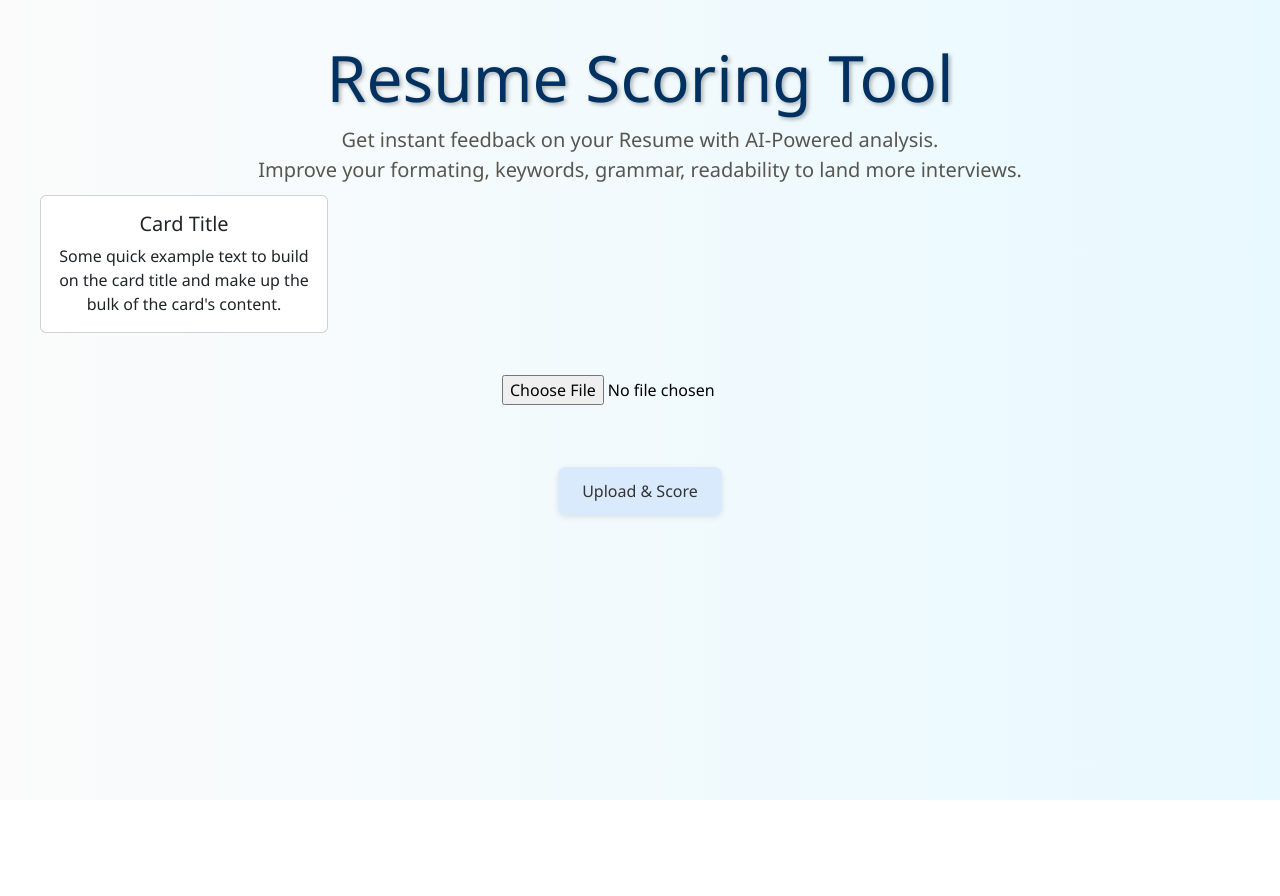
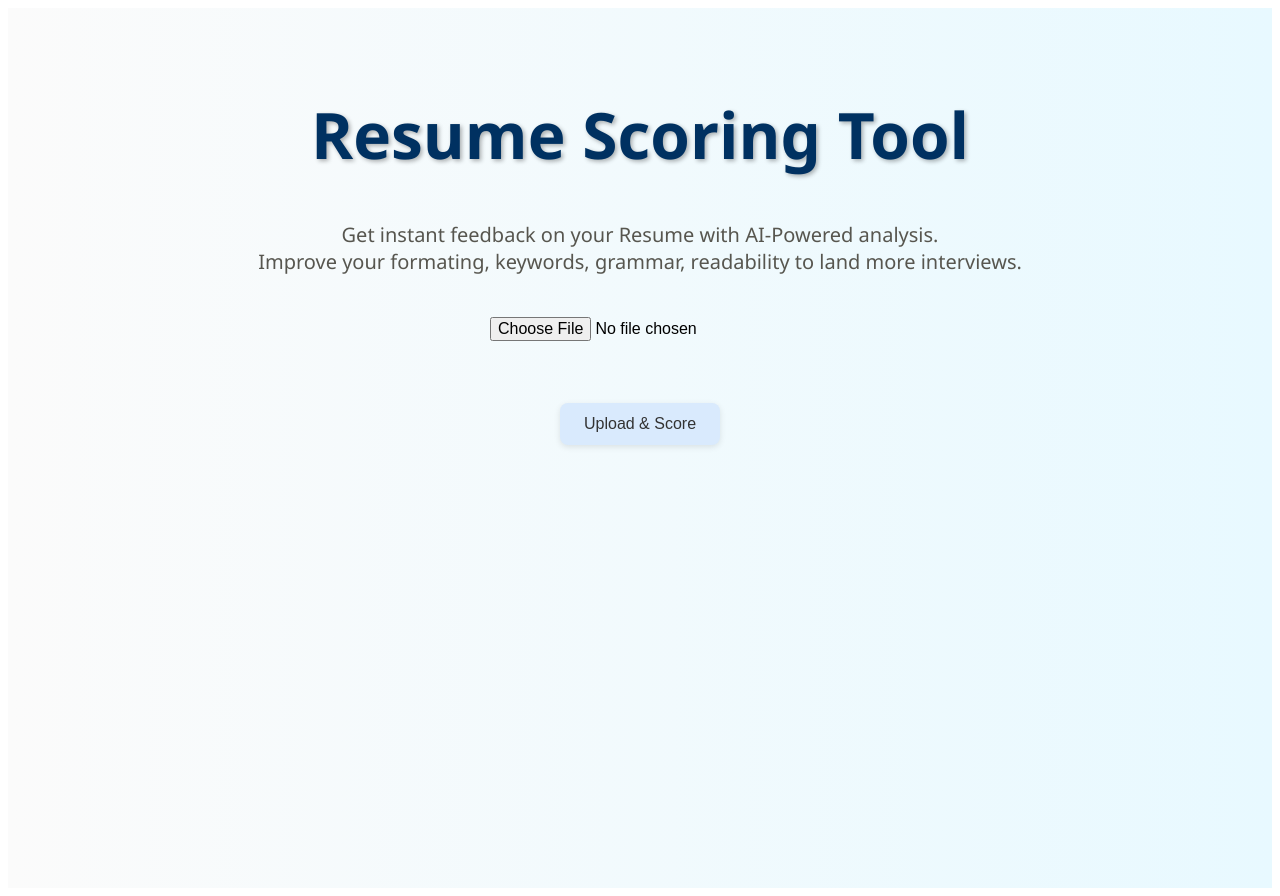
Before and after one commit to rajdeep-office/Resume-agent, a React (Create React App) app in the folder frontend/: page / in a window 1280 px wide. Before the commit the page ends 800 px from the top, so only its background shows below. Built offline with nearby package versions, Linux system fonts and the light colour scheme.

Commit message:
Update App.js

```diff
--- a/frontend/src/App.js
+++ b/frontend/src/App.js
@@ -1,7 +1,5 @@
 import React from "react";
-import 'bootstrap/dist/css/bootstrap.min.css';
 import UploadResume from "./components/UploadResume";
-import Card from "./components/Card";
 
 function App() {
   return (
@@ -30,7 +28,6 @@ function App() {
       >
       Get instant feedback on your Resume with AI-Powered analysis. <br/>
       Improve your formating, keywords, grammar, readability to land more interviews.</p>
-        <Card />
              <UploadResume />
       <div style={{ marginTop: "20px" }}>
 
```
